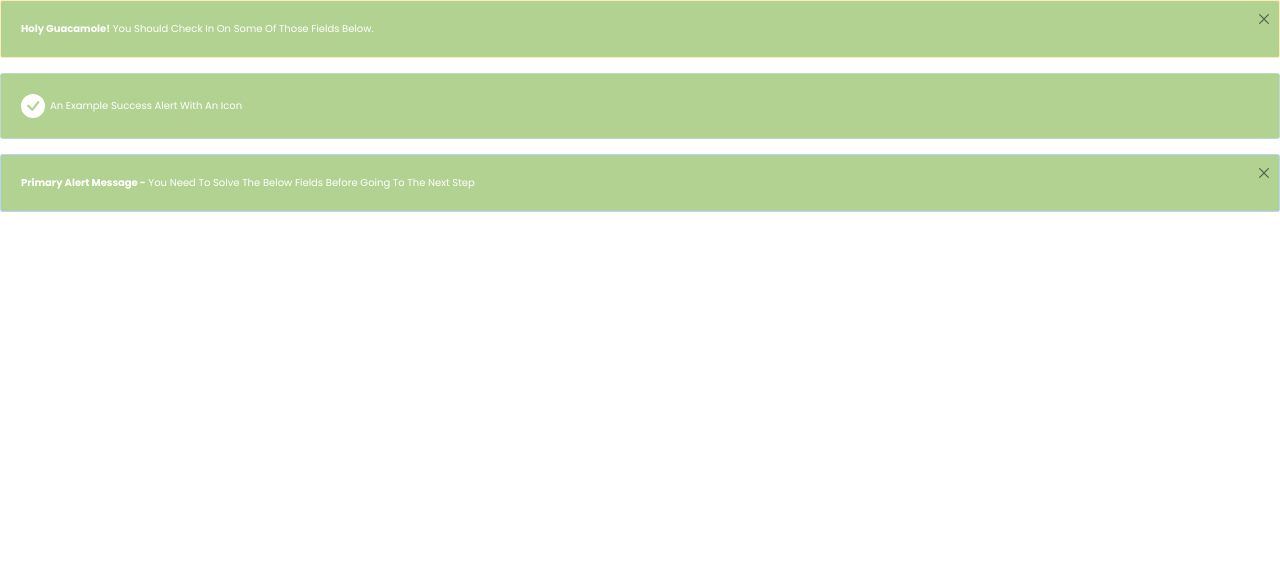
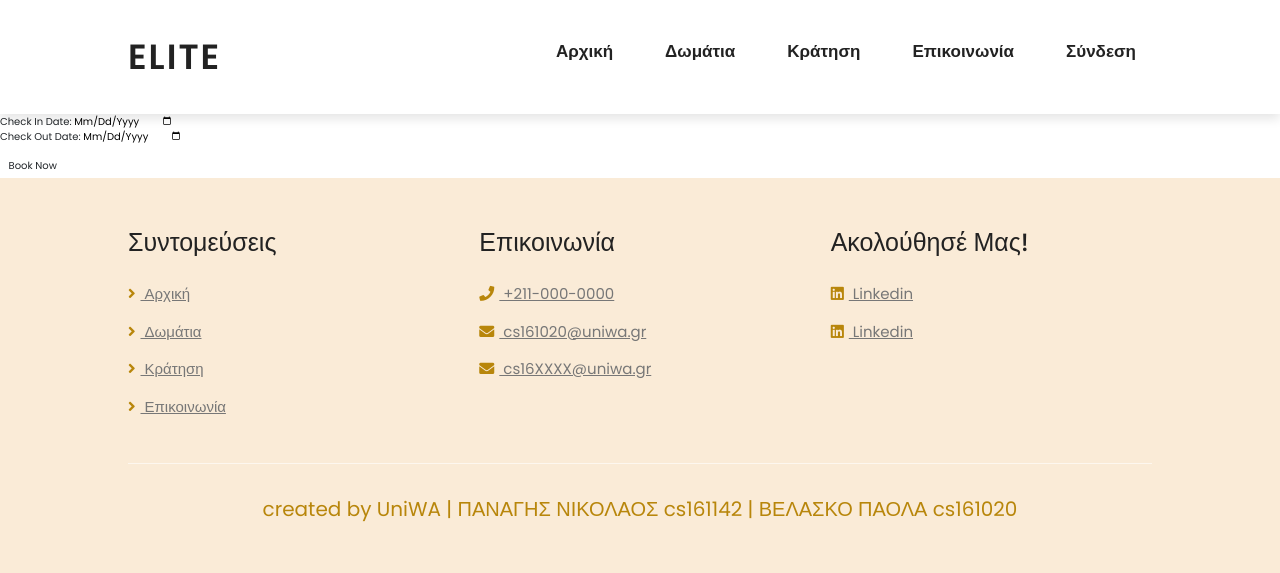
Before and after one commit to PaolaVlsc/HotelProjectWebsite2022, a PHP site: page /bootEx.php in a window 1280 px wide. Shown: the top 573 px of the page. Run offline with PHP 8.4, Linux system fonts and the light colour scheme; some libraries are stand-ins or nearby versions.

Commit message:
Check Date input valid

```diff
--- a/bootEx.php
+++ b/bootEx.php
@@ -9,48 +9,50 @@
 
     <!-- font awesome cdn link  -->
     <link rel="stylesheet" href="https://cdnjs.cloudflare.com/ajax/libs/font-awesome/5.15.4/css/all.min.css">
-    <link rel="stylesheet" href="https://cdnjs.cloudflare.com/ajax/libs/font-awesome/6.1.1/css/all.min.css">
+    <!-- σύνδεση με τη css   -->
+    <link rel="stylesheet" href="css/style.css">
+
+    <!-- bootstrap -->
     <link rel="stylesheet" href="https://cdn.jsdelivr.net/npm/bootstrap@5.1.2/dist/css/bootstrap.min.css">
 
-    <!-- σύνδεση με τη css   -->
-    <link rel="stylesheet" href="css/style.css">
-    <link rel="stylesheet" href="css/booking.css">
-    <link rel="stylesheet" href="css/rooms.css">
 </head>
 <body>
 
+<?php include 'header.php'; ?>
 
-<div class="alert alert-warning alert-dismissible fade show" role="alert">
-    <strong>Holy guacamole!</strong> You should check in on some of those fields below.
-    <button type="button" class="btn-close" data-bs-dismiss="alert" aria-label="Close"></button>
+<?php
+if(isset($_POST['formDate']))
+{
+    echo "hello";
+    echo "<h1></h1>";
+}
+?>
+
+<div class="book">
+    <form name="book" class="book-form"  action="" onsubmit="return validateDate()" method="POST">
+        <div class="form-item">
+            <label for="checkin-date">Check In Date: </label>
+            <input type="date" id="checkin-date" name="checkin-date">
+        </div>
+        <div class="form-item">
+            <label for="checkout-date">Check Out Date: </label>
+            <input type="date" id="checkout-date" name="checkout-date">
+        </div>
+        <div class="form-item">
+            <input type="submit" class="btn" name="formDate" value="Book Now">
+        </div>
+    </form>
 </div>
 
+<!-- TODO 4. Footer start -->
+<?php include 'footer.php'; ?>
+<!-- Footer end -->
 
-<svg xmlns="http://www.w3.org/2000/svg" style="display: none;">
-    <symbol id="check-circle-fill" fill="currentColor" viewBox="0 0 16 16">
-        <path d="M16 8A8 8 0 1 1 0 8a8 8 0 0 1 16 0zm-3.97-3.03a.75.75 0 0 0-1.08.022L7.477 9.417 5.384 7.323a.75.75 0 0 0-1.06 1.06L6.97 11.03a.75.75 0 0 0 1.079-.02l3.992-4.99a.75.75 0 0 0-.01-1.05z"/>
-    </symbol>
-    <symbol id="info-fill" fill="currentColor" viewBox="0 0 16 16">
-        <path d="M8 16A8 8 0 1 0 8 0a8 8 0 0 0 0 16zm.93-9.412-1 4.705c-.07.34.029.533.304.533.194 0 .487-.07.686-.246l-.088.416c-.287.346-.92.598-1.465.598-.703 0-1.002-.422-.808-1.319l.738-3.468c.064-.293.006-.399-.287-.47l-.451-.081.082-.381 2.29-.287zM8 5.5a1 1 0 1 1 0-2 1 1 0 0 1 0 2z"/>
-    </symbol>
-    <symbol id="exclamation-triangle-fill" fill="currentColor" viewBox="0 0 16 16">
-        <path d="M8.982 1.566a1.13 1.13 0 0 0-1.96 0L.165 13.233c-.457.778.091 1.767.98 1.767h13.713c.889 0 1.438-.99.98-1.767L8.982 1.566zM8 5c.535 0 .954.462.9.995l-.35 3.507a.552.552 0 0 1-1.1 0L7.1 5.995A.905.905 0 0 1 8 5zm.002 6a1 1 0 1 1 0 2 1 1 0 0 1 0-2z"/>
-    </symbol>
-</svg>
 
-<div class="alert alert-success d-flex align-items-center" role="alert">
-    <svg class="bi flex-shrink-0 me-2" width="24" height="24" role="img" aria-label="Success:"><use xlink:href="#check-circle-fill"/></svg>
-    <div>
-        An example success alert with an icon
-    </div>
-</div>
-<!-- Primary Alert Message -->
-<div class="alert alert-primary alert-dismissible fade show" role="alert">
-    <strong>Primary Alert Message -</strong> You need to solve the below fields before going to the next step
-    <button type="button" class="btn-close" data-bs-dismiss="alert"></button>
-</div>
 
-<script> src="https://cdn.jsdelivr.net/npm/bootstrap@5.1.2/dist/js/bootstrap.bundle.min.js"
-</script>
+<!-- σύνδεση με τη javascript   -->
+<script src="js/date.js"></script>
+
+
 </body>
 </html>
--- /dev/null
+++ b/js/date.js
@@ -0,0 +1,24 @@
+function validateDate() {
+    let today = new Date();
+    const dd = String(today.getDate()).padStart(2, '0');
+    const mm = String(today.getMonth() + 1).padStart(2, '0'); //January is 0!
+    const yyyy = today.getFullYear();
+
+    today = yyyy + '-' + mm + '-' + dd;
+
+    let startDate = document.forms["book"]["checkin-date"].value;
+    let endDate = document.forms["book"]["checkout-date"].value;
+    console.log(today);
+    console.log(startDate);
+    console.log(endDate);
+
+    if(today > startDate)
+    {
+        alert("currentDate is greater than startDate");
+        return false;
+    }
+    if (startDate > endDate) {
+        alert("startDate is greater than endDate");
+        return false;
+    }
+}
--- a/temp.php
+++ b/temp.php
@@ -38,7 +38,7 @@ if (isset($_POST['formDate'])) {
 <!-- TODO 6. Form -->
 <!-- Form -->
 <div class="book">
-    <form class="book-form" method="POST" action="">
+    <form name="book" class="book-form"  action="" onsubmit="return validateDate()" method="POST">
         <div class="form-item">
             <label for="checkin-date">Check In Date: </label>
             <input type="date" id="checkin-date" name="checkin-date">
@@ -316,6 +316,7 @@ if (($single === false) && ($double_room === false) && ($deluxe === false))
         $('#deluxe_room_hide').hide();
     });</script>
 <script src="js/script.js"></script>
+<script src="js/date.js"></script>
 
 </body>
 </html>
```
